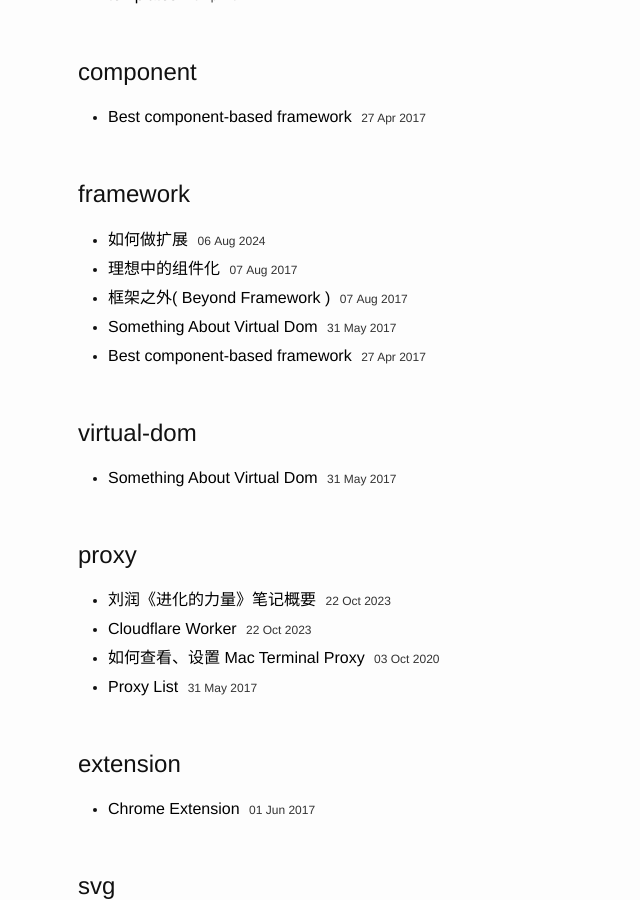
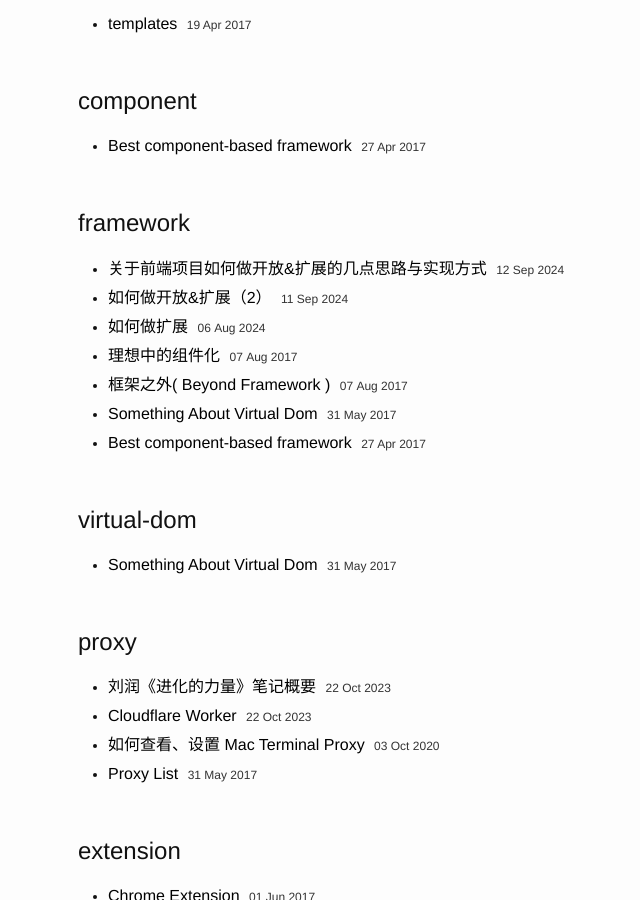
Before and after one commit to zhoukekestar/notes, a Jekyll site: the page built from tags.html, in a window 1280 px wide and 900 px high, scrolled down 12414 px. Shown: the whole window, without its empty margins (92-732 px from the left). Built offline with Jekyll 4.4.1, drawn with Linux system fonts in a browser that asks for light colours; some of the changed lines change nothing that is shown; some of the changed text lies outside the part shown.

Commit message:
feat: Update Code

```diff
--- a/_posts/2024-07~09/2024-08-06-extend.md
+++ b/_posts/2024-07~09/2024-08-06-extend.md
@@ -40,7 +40,7 @@ tags: [framework]
 
   相关的插件开发，通过指定生命周期，并配置 pom.xml 配置来实现。参考：[guide-java-report-plugin-development](https://maven.apache.org/guides/plugin/guide-java-report-plugin-development.html)
 
-  ![](https://i.sstatic.net/DU5hL.png)
+  ![image](https://github.com/user-attachments/assets/38e1a1d7-344b-48a9-a447-c6d357d8337f)
 
   小结：Maven Plugin 的开放与扩展，就是通过生命周期来做扩展，生命周期即为扩展点，配置文件就是扩展点的执行逻辑和顺序，依次寻找插件扩展点并执行即可。
 
@@ -75,7 +75,21 @@ $ java -Djava.library.path=/path/to/jnilib Test
 
   参考 [VSCode API](https://code.visualstudio.com/api/references/vscode-api)
 
+  ![image](https://github.com/user-attachments/assets/e05d2973-f7c1-4172-b4c2-3e33239dccc8)
+
+  VSCode 的插件机制，为了追求较高的扩展、轻量、快速反应的编辑器，整体都做了相当不错的隔离。包括主进程和渲染进程的隔离，使用 IPC/RPC 通信。
+
+  插件也通过 VSCode 的各种 Protocol 协议来实现扩展，和 Eclipse 的插件机制类似，但总体会更轻量些，也能看成是发布订阅的机制。
+
 #### Webpack Plugin
+
+  Webpack 的插件实现，是基于 [tapable](https://github.com/webpack/tapable/tree/master) 实现的。
+
+  总的思路是，所有[包括 webpack 本身都是插件](https://webpack.js.org/concepts/plugins/)，暴露 [run/emit/done](https://webpack.js.org/api/compiler-hooks/) 等 hooks 来扩展。
+
+  ![image](https://github.com/user-attachments/assets/cf947858-9e3f-439d-b27c-42bb4fd715be)
+
+  参考 [图解Webpack——实现Plugin](https://developer.aliyun.com/article/916716)
 
 #### NodeJS Native
 
@@ -86,23 +100,11 @@ $ java -Djava.library.path=/path/to/jnilib Test
   和 JNI 类似，NodeJS Native 的扩展，通过一层 interface 抽象，也是简单的接口约定 + 实现的逻辑。
 
 
-# 取舍
+# 相关方案小结
 
-* 发布订阅机制
-  * 原有业务代码本身需要做「事件化」改造，函数执行需要走事件监听执行再发布的逻辑，成本高
-* filter 机制或洋葱模型
-  * 核心代码便是函数本身，不需要做「事件化」改造，但能添加扩展点，成本低，开放简单
-
-
-* 插件执行顺序
-* 插件加载机制，同步、异步（如果是异步，如何重新执行）
-
-
-# 开放本质
-
-* 干预
-* 能力扩展
-* 辅助
+* IDE 和编辑器的扩展，总的是围绕「编辑」展开的，相关的扩展通过事件的发布/订阅机制实现。
+* Maven、Webpack 有明确的编译生命周期，扩展的时机也较为明确，基于编译生命周期，叠加相关的代码逻辑即可。
+* JVM、Node 的扩展，类似 Interface 定义的约定，运行时按某种约定的 protocol 来做调用，实现方按 protocol 来做相关实现。
 
 # 参考
 
--- /dev/null
+++ b/_posts/2024-07~09/2024-09-11-extend2.md
@@ -0,0 +1,70 @@
+---
+layout: post
+title:  "如何做开放&扩展（2）"
+date:  2024-09-11
+tags: [framework]
+---
+
+  关于如何做好业务代码开放、扩展的技术架构设计和相关想法。接上次 [如何做扩展](https://zhoukekestar.github.io/notes/2024/08/06/extend.html)
+
+# 相关机制总结
+
+* 发布订阅机制的扩展
+  * 特点：
+    * 简单明了，逻辑通过消息解耦，扩展方按需订阅，并做相关扩展
+    * 一般用于非主体性修改，可有可无，扩展不影响主体逻辑（如：编辑体验）
+  * 缺点：
+    * 原有业务代码本身需要做「事件化」改造，成本较高
+* 基于生命周期的扩展
+  * 特点：
+    * 规定明确的扩展时机，对特定的生命周期，扩展方可直接做非常强的干预
+  * 缺点：
+    * 除固定的扩展时机外，无法对生命周期本身做灵活的扩展
+* 基于协议的扩展
+  * 特点：
+    * 约定协议，扩展方按协议来做相关实现，多用于继承实现、多环境的复用和扩展
+  * 缺点
+    * 扩展方和主体方需要约定协议，扩展方按协议规定做实现，对主体方本身的干预能力较差
+    * 干预方的插件实现，一般仅有单个实现，较少出现多个实现或多个插件一起用的情况
+
+
+从以上方案中，可以总结出相关特点：
+
+| 方案   | 改造成本 | 开放性（干预能力） | 扩展性（灵活性） |
+| ---- | ---- | ------- | --- |
+| 发布订阅 | 高    | 中  | 高   |
+| 生命周期扩展 | 中    | 高 | 低  |
+| 协议扩展 | 高 | 低 | 高   |
+
+
+# 开放&扩展的最佳实践
+
+  看到上述方案，看似干预能力和灵活性不可兼得，但其实是出于不同场景的目的考虑的。
+
+  如果从业务代码的技术架构出发，由于其快速迭代的特性，有着千奇百怪的开放、扩展需求，所以，对其都提出了较高的要求。
+
+  这里，都可以举一个业务实践中，对开放、扩展做得最好的一个设计，就是 servlet 的 filter 机制。
+
+  ![image](https://github.com/user-attachments/assets/00faf3d9-1594-4bb4-bd22-03a7fcec5c42)
+
+  Filter 机制，是面向 http 协议的一套 request、response 的拦截机制：
+
+  * 从扩展性出发：可以指定任意路径的 Filter，不同路径的 filter 的数量可以自由配置。
+
+  * 从开放性出发：可以对 http 协议做拦截、修改、重定向、响应等等操作，有非常强的干预能力。
+
+  * 从成本角度出发：目前是业内较为成熟的方案，基于 servlet api，能非常低成本的做扩展，且具备一定的可复用性。
+
+
+# 业务场景的本质诉求
+
+* 【接入】成本低，少改造、少侵入
+* 【主体】扩展性高，方便灵活
+* 【客体】开放性高，干预能力强
+
+
+# 其他需考虑的点
+
+* 插件执行顺序，插件谁先执行，谁后执行
+* 插件执行机制，同步、异步（如果是异步，如何重新执行）
+* 插件加载机制，预加载、按需加载等
--- /dev/null
+++ b/_posts/2024-07~09/2024-09-12-extend3.md
@@ -0,0 +1,81 @@
+---
+layout: post
+title:  "关于前端项目如何做开放&扩展的几点思路与实现方式"
+date:  2024-09-12
+tags: [framework]
+---
+
+  关于如何做好业务代码开放、扩展的技术架构设计和相关想法。接上次
+* [如何做扩展](https://zhoukekestar.github.io/notes/2024/08/06/extend.html)
+* [如何做扩展（2）](https://zhoukekestar.github.io/notes/2024/09/11/extend2.html)
+
+摘要：
+
+关键词：开放、扩展、灵活性、定制
+
+# 背景
+
+  关于如何做好业务代码的开放，及其扩展的实现。随着业务的快速发展，不同业务技术团队对基础代码提出了更高的诉求，包括：如何做部分 UI 的定制、如何快速添加特定场景的功能、如何修改部分已有逻辑等等。
+
+  如果没有好的技术架构来支撑扩展，那么将会导致巨大的技术咨询、重复开发，也会因为没有好的隔离、抽象，导致整体的可维护性急剧下降，甚至导致线上稳定性的问题，致使业务不可用。
+
+  故本文对业务场景的项目代码，简单探讨对开放&扩展的几点思路，并尝试实践了一种笔者个人觉得较为适合当下场景的实现。
+
+# 架构模式
+
+  业务场景的开发&扩展问题，可以很自然就联想到[架构模式](https://en.wikipedia.org/wiki/Architectural_pattern)上，而且业界对此也有着非常多的研究。比如较为著名的 Gang of Four (GoF) 的[设计模式](https://en.wikipedia.org/wiki/Design_Patterns)。
+
+  从软件的开放、扩展的角度看，能比较贴合场景对开放&扩展诉求的设计模式有：
+
+* [观察者模式](https://en.wikipedia.org/wiki/Observer_pattern)
+* [复合模式](https://en.wikipedia.org/wiki/Composite_pattern)
+* [桥接模式](https://en.wikipedia.org/wiki/Bridge_pattern)
+* [拦截器模式](https://en.wikipedia.org/wiki/Interceptor_pattern)
+
+## 观察者模式
+
+  观察者模式，又称发布-订阅模式。
+
+  ![image](https://github.com/user-attachments/assets/b6659c84-d928-4477-adc9-438428a70633)
+
+  观察者对目标的状态变化进行监听（attach），当目标的状态变化时（setState），触发自身的 通知函数（notify），并逐一通知观察者对象（update），观察者视情况获取最新的状态（getState）
+
+  将观察者模式应用到开发&扩展架构中，是相当常见的一种思路。比如 Eclipse 插件的开发：
+
+  ![](https://github.com/user-attachments/assets/c2c92d82-1c35-40a1-ab25-17ce640b3813)
+
+  Eclipse 的插件架构，提供了统一的「选中服务」（Selection Service），并对相关事件的发布者、订阅者做统一的管理，在观察者模式的基础上，有点 「消息总线」 的味道。
+
+  相关的选中事件，提供方可能有「代码选中」、「包路径选中」、「大纲树选中」等，观察者对象可以监听这些事件，并做相关处理，比如「属性面板」对上述发布者做相关监听，并分别显示 「代码」、「包」、「函数」等不同选中对象的相关属性。
+
+
+## 复合模式
+
+
+
+
+# 前端开放&扩展技术架构
+
+  从上文总结的整体诉求，可以从以下几个方面来做技术架构设计：
+
+* 【接入】成本低，少改造、少侵入
+  * 做到对原有程序的改造最小化；
+  * 引入 Meta Programming（元编程）技术，对现有程序做相关声明，通过反射等技术，来实现相关扩展；
+* 【主体】扩展性高，方便灵活
+  * 能对包括任意函数、类、接口等做相关扩展；
+  * 对不符合扩展要求的，做独立函数的抽离，便能对相关逻辑主体做扩展；
+* 【客体】开放性高，干预能力强
+  * 能拦截、干预、替换、扩展、重写、重载等，做到对主体逻辑的强有力干预；
+  * 能做多重干预，多层业务的定制化诉求；
+
+# Eclipse
+
+| UI 扩展 | 函数扩展 | 事件扩展 |
+| ---- | ---- | ------- |
+| ![](https://www.eclipse.org/articles/Article-Plug-in-architecture/images/eclipse_extensions.jpg) | ![](https://www.eclipse.org/articles/Article-Plug-in-architecture/images/services_extensions.jpg)    | ![](https://www.eclipse.org/articles/Article-Plug-in-architecture/images/listeners_extensions.jpg)  |
+
+
+# 参考
+
+1. [Architectural Pattern](https://en.wikipedia.org/wiki/Architectural_pattern)
+2. [Eclipse Plug-in architecture](https://www.eclipse.org/articles/Article-Plug-in-architecture/plugin_architecture.html)
```
Also changed, not shown: _posts/2024-07~09/2024-09-10-yes_minister.md (renamed from _posts/2024-07~09/2024-09-010-yes_minister.md).
